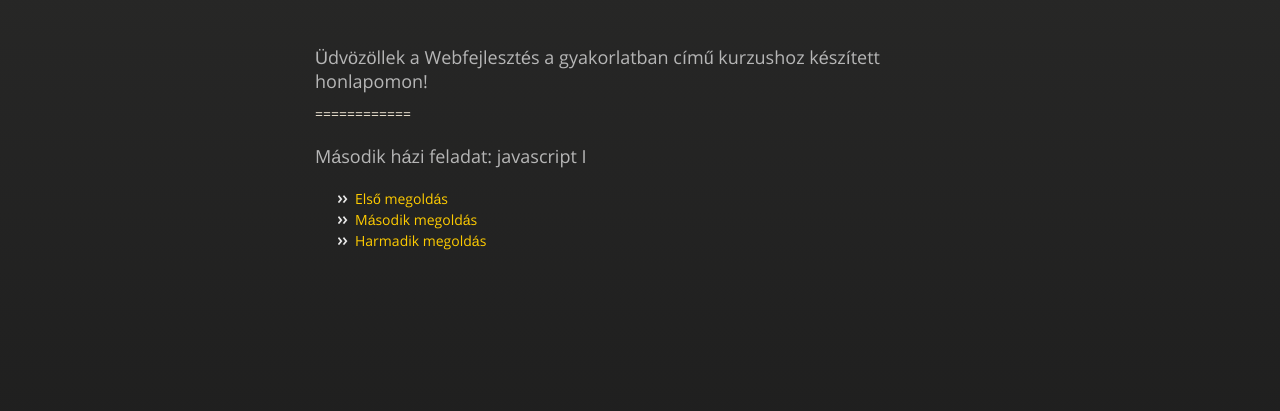
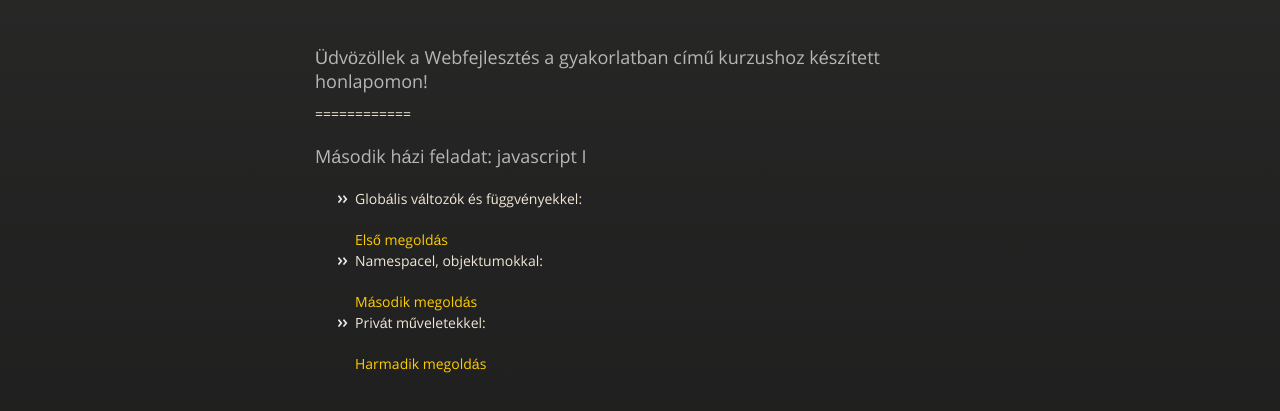
Before and after one commit to KarajkoGabor/Webfejlesztes, a plain HTML site: page index.html in a window 1280 px wide. Shown: the part 189-600 px from the top of the page. Drawn offline with nearby package versions, Linux system fonts and the light colour scheme.

Commit message:
Update index.html

```diff
--- a/index.html
+++ b/index.html
@@ -44,9 +44,18 @@
         <h3>Második házi feladat: javascript I </h3>
         <p></p>
         <ul>
-          <li><a href="homeworks/2/homeWork1.html">Első megoldás</a></li>
-          <li><a href="homeworks/2/homeWork2.html">Második megoldás</a></li>
-          <li><a href="homeworks/2/homeWork3.html">Harmadik megoldás</a></li>
+          <li>
+            Globális változók és függvényekkel:
+            <p></p>
+            <a href="homeworks/2/homeWork1.html">Első megoldás</a></li>
+          <li>
+            Namespacel, objektumokkal:
+            <p></p>
+            <a href="homeworks/2/homeWork2.html">Második megoldás</a></li>
+          <li>
+            Privát műveletekkel:
+            <p></p>
+            <a href="homeworks/2/homeWork3.html">Harmadik megoldás</a></li>
         </ul>
 
       </section>
```
